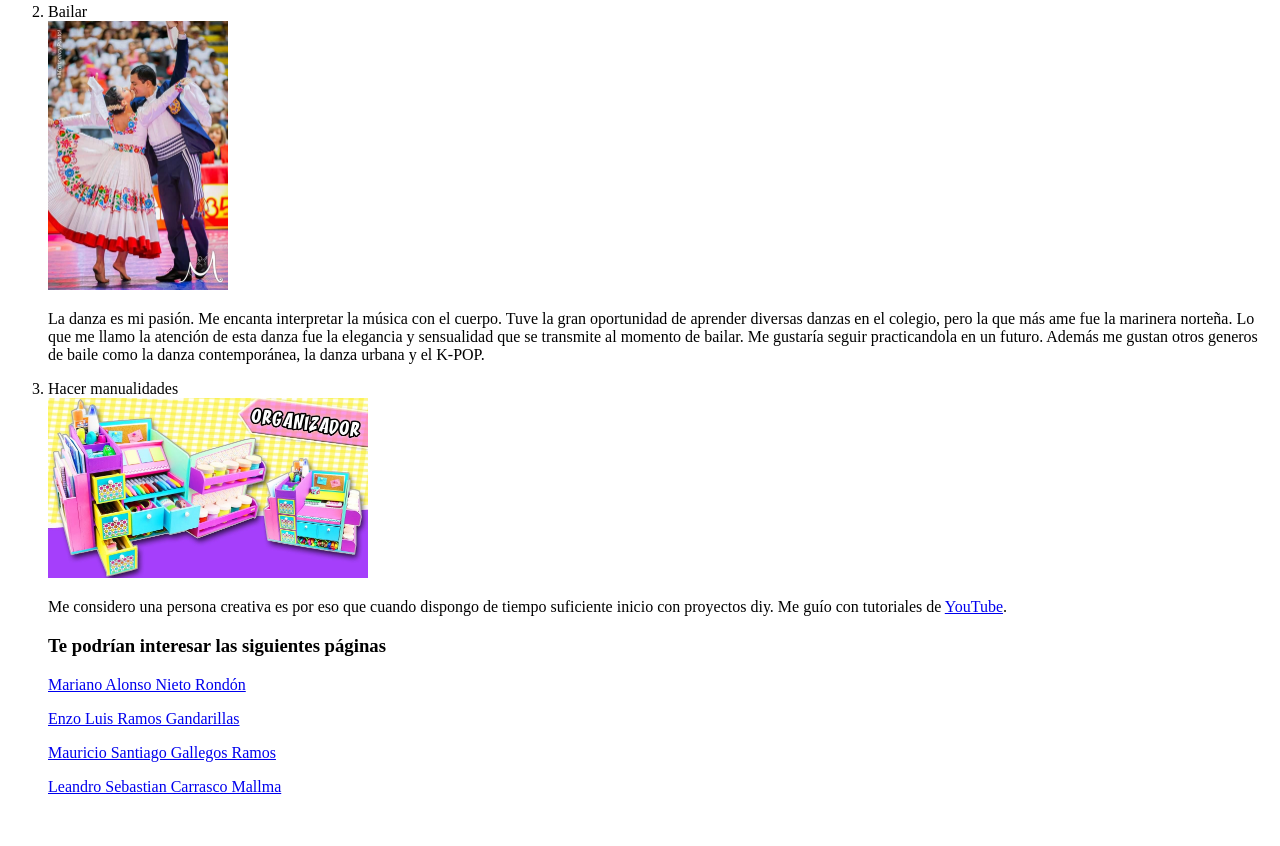
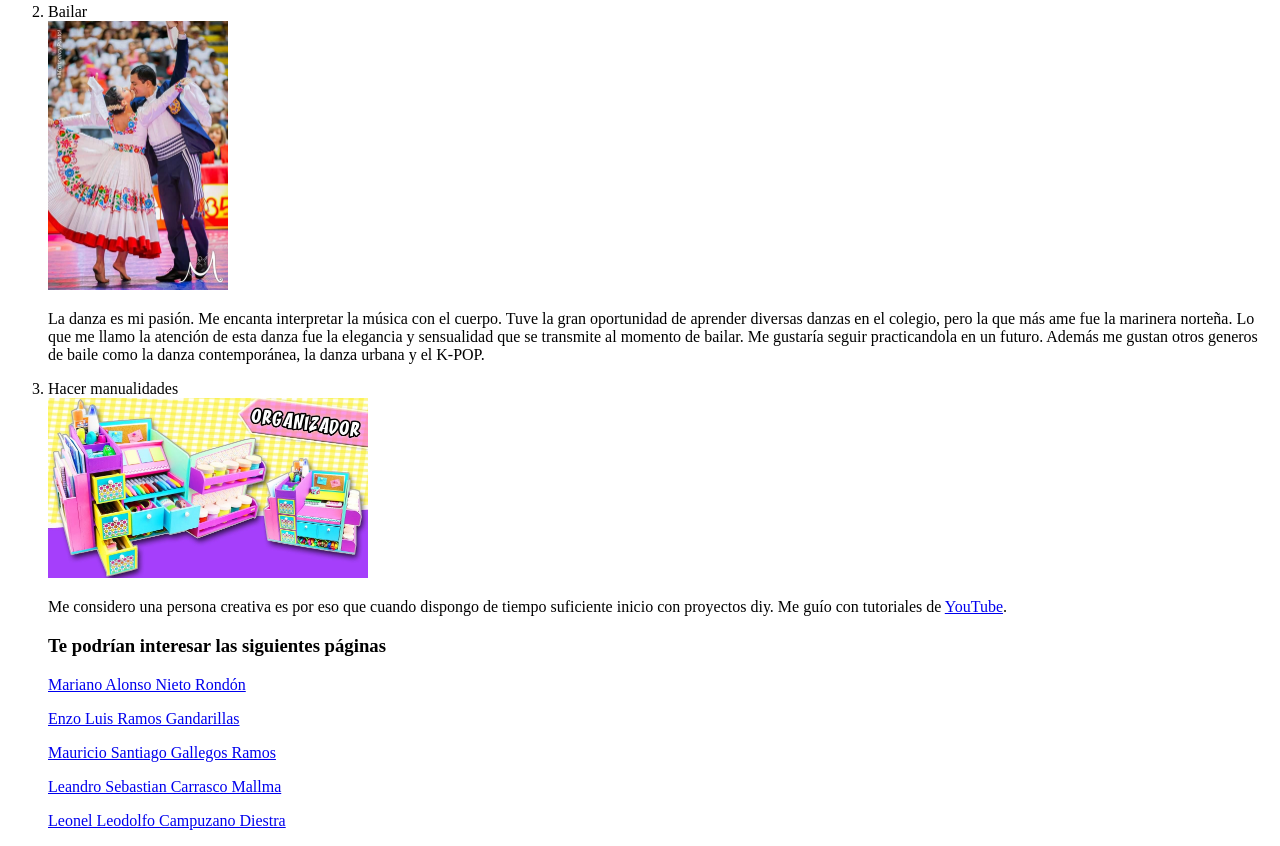
Before and after one commit to MayerlyH/MayerlyH.github.io, a plain HTML site: page index.html in a window 1280 px wide. Shown: the part 837-1683 px from the top of the page. Before the commit the page ends 1649 px from the top, so only its background shows below. Drawn offline with Linux system fonts and the light colour scheme; files whose address does not match are found by name.

Commit message:
Update index.html

```diff
--- a/index.html
+++ b/index.html
@@ -91,6 +91,7 @@ Me encanta escuchar música, podría decir que es la actividad que más realizo
 <p><a href="https://enzoluisramosgandarillas.netlify.app/">Enzo Luis Ramos Gandarillas</a></p>
 <p><a href="https://mauriciogallegos.netlify.app/">Mauricio Santiago Gallegos Ramos</a></p>
 <p><a href="https://leandro-carrasco-mallma.000webhostapp.com/">Leandro Sebastian Carrasco Mallma</a></p>
+<p><a href="https://leonelleodolfocampuzanodiestra.000webhostapp.com/">Leonel Leodolfo Campuzano Diestra</a></p>
 
 </ol>
 
```
